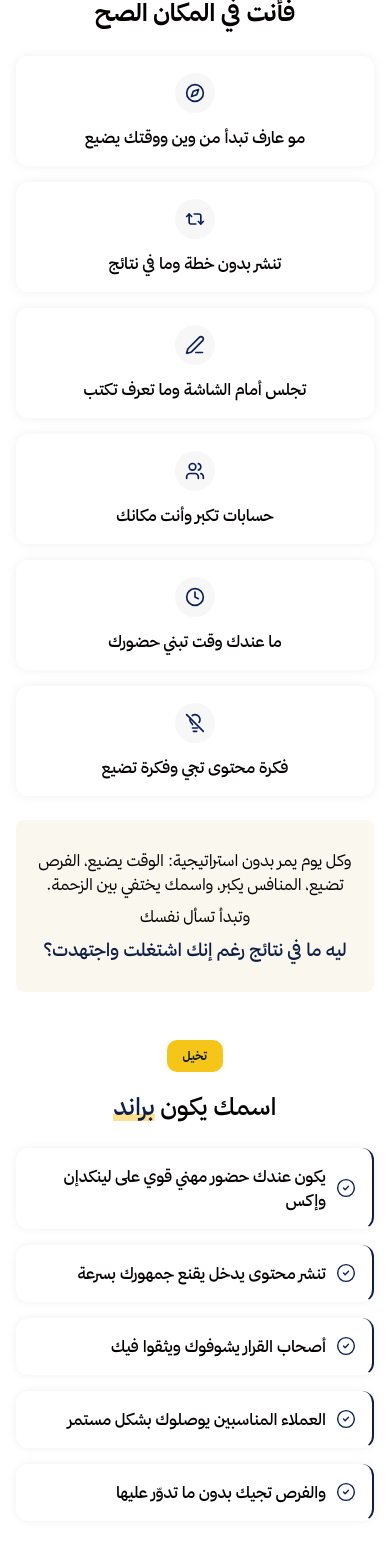
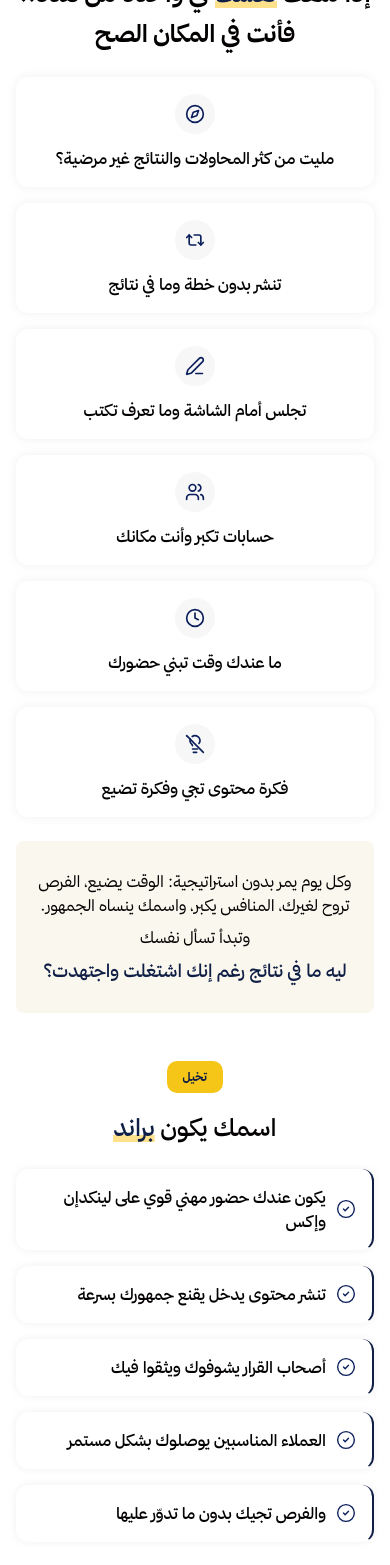
Before and after one commit to Mohammad-Aljada/walaa-landing, a React (Vite) app: page / in a window 390 px wide. Shown: the part 960-2525 px from the top of the page. Built offline with nearby package versions, Linux system fonts and the light colour scheme.

Commit message:
change problem section and content hook and why section

```diff
--- a/src/components/OfferSection.jsx
+++ b/src/components/OfferSection.jsx
@@ -20,7 +20,7 @@ export default function OfferSection() {
             العرض
           </span>
           <h2 className="text-2xl font-bold leading-[1.5] text-heading sm:text-[32px] lg:text-[36px]">
-            باقة تمكين الرقمي
+            باقة التمكين الرقمي
           </h2>
         </Reveal>
         <p className="max-w-[1120px] text-center text-sm lg:text-base leading-[1.5] text-body sm:text-xl">
--- a/src/components/ProblemSection.jsx
+++ b/src/components/ProblemSection.jsx
@@ -17,7 +17,7 @@ export default function ProblemSection() {
       <Reveal className="relative flex flex-col items-center gap-2 text-center md:gap-3 lg:gap-4">
         <Tag>تعرف هذا الشعور؟</Tag>
         <h2 className="text-2xl font-bold leading-10 sm:text-[32px] md:text-[28px] lg:text-[32px]">
-           إذا شفت <Hi>نفسك</Hi> في واحدة من هذه.. فأنت في المكان الصح
+          إذا شفت <Hi>نفسك</Hi> في واحدة من هذه.. فأنت في المكان الصح
         </h2>
       </Reveal>
       <div className="relative grid gap-4 sm:grid-cols-2 md:gap-5 lg:grid-cols-3">
@@ -36,8 +36,8 @@ export default function ProblemSection() {
       </div>
       <Reveal className="flex flex-col items-center gap-2 rounded-lg bg-tertiary px-4 py-7 text-center text-base sm:px-20 md:text-lg lg:text-xl md:px-12">
         <p>
-          وكل يوم يمر بدون استراتيجية: الوقت يضيع، الفرص تضيع، المنافس يكبر،
-          واسمك يختفي بين الزحمة.
+          وكل يوم يمر بدون استراتيجية: الوقت يضيع، الفرص تروح لغيرك، المنافس
+          يكبر، واسمك ينساه الجمهور.
         </p>
         <p>وتبدأ تسأل نفسك</p>
         <p className="text-lg font-medium text-primary md:text-xl lg:text-2xl">
--- a/src/components/Statement.jsx
+++ b/src/components/Statement.jsx
@@ -2,8 +2,10 @@ export default function Statement() {
   return (
     <div className="bg-brand">
       <p className="mx-auto max-w-[640px] px-4 py-4 text-center text-sm leading-[1.5] text-[#f7f7f7] sm:text-base md:px-8 md:py-5 lg:px-5 lg:py-6 lg:text-xl">
-        عندك خبرة حقيقية ونتائج مع عملاء حقيقين<br className="hidden sm:block" />
-        بس حضورك الرقمي ما بيعكس هالخبرة فإنت بحاجة لبناء{" "}
+        عندك خبرة حقيقية ونتائج مع عملاء حقيقين
+        <br />
+        بس حضورك الرقمي ما بيعكس هالخبرة فإنت بحاجة لبناء {" "}
+        <br class="block lg:hidden" />
         <span className="text-secondary">الاستراتيجية</span>
       </p>
     </div>
--- a/src/components/WhySection.jsx
+++ b/src/components/WhySection.jsx
@@ -10,13 +10,13 @@ export default function WhySection() {
             <span className="self-center md:self-start">
               <Tag>لماذا أنا</Tag>
             </span>
-            <H2>
+            <H2 className="text-center lg:text-start ">
               خبرة تتحول إلى <Hi>نظام</Hi> وليس مجرد محتوى
             </H2>
           </div>
           <p className="whitespace-pre-line text-base leading-[1.5] text-body sm:text-lg">
             {
-              "على مدى 6 سنوات، اشتغلت مع أكثر من 500 علامة تجارية، وبنيت ظهور أكثر من 140 خبيرًا على لينكدإن وإكس: رفعت تأثيرهم، ووصلتهم لجمهورهم الصح، وحولت حساباتهم من نشر عشوائي إلى براند مقنع يجذب الفرص.\n\nأنا ما بكتب لك محتوى بس  أنا أبني لك نظام: واضح، مستهدف، ومبني على استراتيجية تخلي اسمك أصلًا رقميًا يكبر مع الوقت."
+              "على مدى 6 سنوات، اشتغلت مع أكثر من 500 علامة تجارية، وبنيت ظهور أكثر من 140 خبيرًا على لينكدإن وإكس: رفعت تأثيرهم، ووصلتهم لجمهورهم الصح، وحولت حساباتهم من نشر عشوائي إلى براند مقنع يجذب الفرص.\n\nما اكتب لك محتوى فقط؛ أبني لك نظام واضح، مستهدف، ومبني على استراتيجية تخلي اسمك أصلًا رقميًا يكبر مع الوقت."
             }
           </p>
         </div>
--- a/src/components/data.js
+++ b/src/components/data.js
@@ -15,7 +15,7 @@ export const NAV = [
   ["آراء العملاء", "#reviews"],
 ];
 export const PROBLEMS = [
-  "مو عارف تبدأ من وين ووقتك يضيع",
+  "مليت من كثر المحاولات والنتائج غير مرضية؟",
   "تنشر بدون خطة وما في نتائج",
   "تجلس أمام الشاشة وما تعرف تكتب",
   "حسابات تكبر وأنت مكانك",
```
